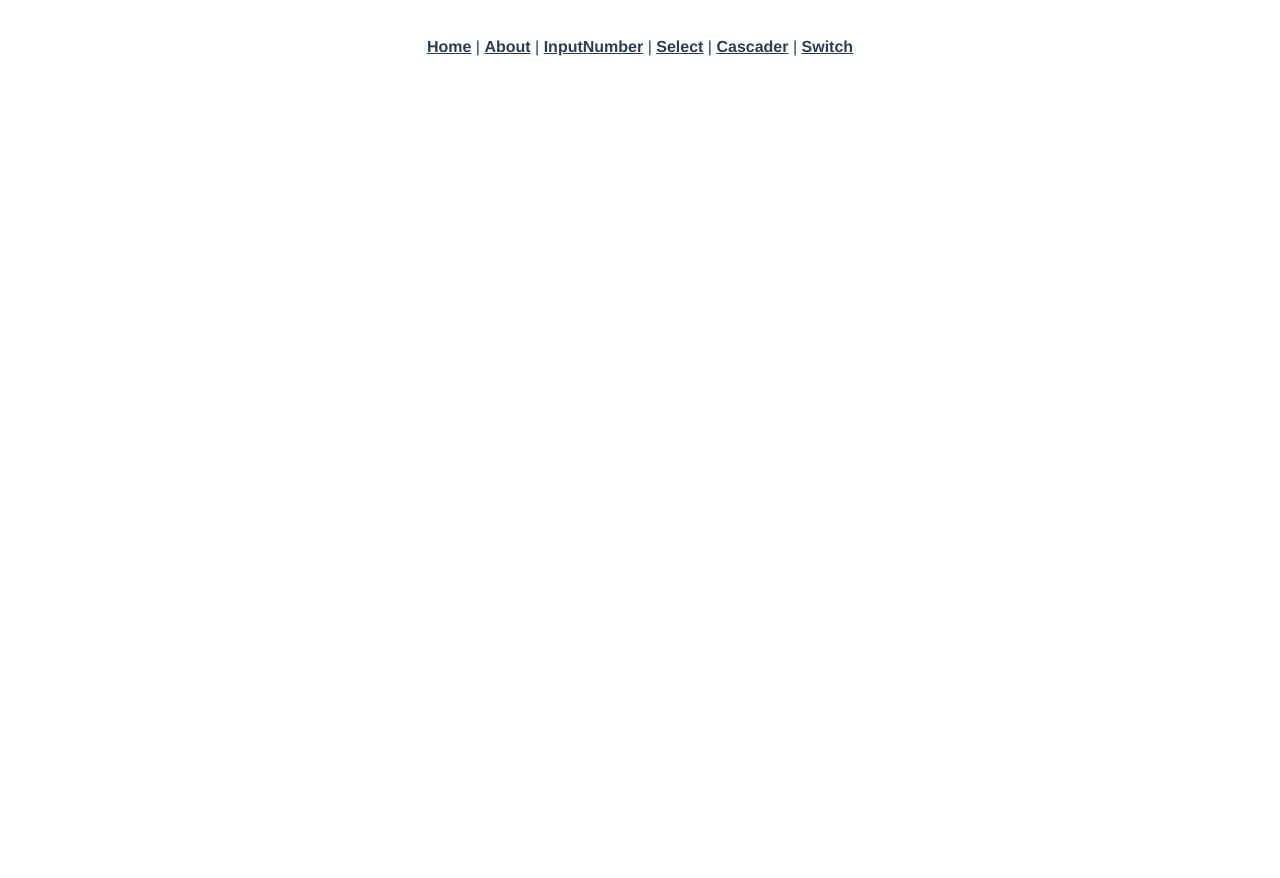
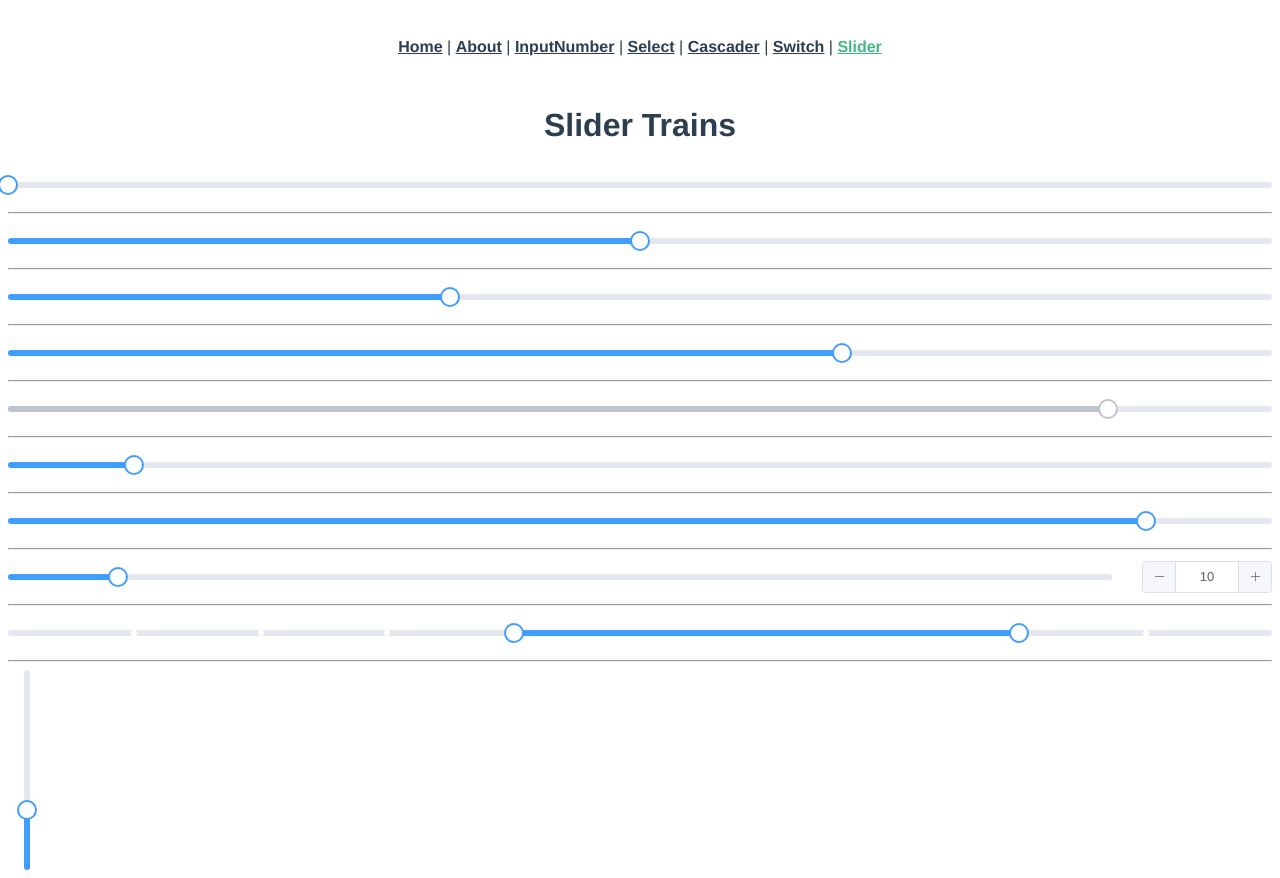
Before and after one commit to IDEAL-YANG/ContinueElement, a Vue app: page /slider in a window 1280 px wide. Before the commit the page ends 800 px from the top, so only its background shows below. Built offline with nearby package versions, Linux system fonts and the light colour scheme.

Commit message:
添加Slide Page练习

```diff
--- a/src/App.vue
+++ b/src/App.vue
@@ -6,7 +6,8 @@
       <router-link to="/inputnumber">InputNumber</router-link> |
       <router-link to="/select">Select</router-link> |
       <router-link to="/cascader">Cascader</router-link> |
-      <router-link to="/switch">Switch</router-link>
+      <router-link to="/switch">Switch</router-link> |
+      <router-link to="/slider">Slider</router-link>
     </div>
     <router-view/>
   </div>
--- /dev/null
+++ b/src/components/Slider.vue
@@ -0,0 +1,52 @@
+<template>
+  <div>
+    <el-slider v-model="value1"></el-slider>
+    <hr>
+    <el-slider v-model="value2"></el-slider>
+    <hr>
+    <el-slider v-model="value3" :show-tooltip="false"></el-slider>
+    <hr>
+    <el-slider v-model="value4" :format-tooltip="formatterTips"></el-slider>
+    <hr>
+    <el-slider v-model="value5" disabled></el-slider>
+    <hr>
+    <el-slider v-model="value6" :step="10"></el-slider>
+    <hr>
+    <el-slider v-model="value7" :step="10" :show-stops="true"></el-slider>
+    <hr>
+    <el-slider v-model="value8" :show-input="true"></el-slider>
+    <hr>
+    <el-slider v-model="value9" :step="10" :show-stops="true" range></el-slider>
+    <hr>
+    <el-slider v-model="value10" vertical height="200px"></el-slider>
+  </div>
+</template>
+
+<script>
+  export default {
+    name: 'Slider',
+    data () {
+      return {
+        value1: 0,
+        value2: 50,
+        value3: 35,
+        value4: 66,
+        value5: 87,
+        value6: 10,
+        value7: 90,
+        value8: 10,
+        value9: [40,80],
+        value10: 30,
+      };
+    },
+    methods: {
+      formatterTips(val) {
+        return val/100
+      }
+    }
+  }
+</script>
+
+<style scoped>
+
+</style>
--- a/src/router.js
+++ b/src/router.js
@@ -5,6 +5,7 @@ import InputNumberPage from './views/InputNumberPage'
 import SelectPage from './views/SelectPage'
 import CascaderPage from './views/CascaderPage'
 import SwitchPage from './views/SwitchPage'
+import SliderPage from '@/views/SliderPage'
 
 Vue.use(Router)
 
@@ -44,6 +45,11 @@ export default new Router({
       path: '/switch',
       name: 'switch',
       component: SwitchPage
+    },
+    {
+      path: '/slider',
+      name: 'slider',
+      component: SliderPage
     }
   ]
 })
--- /dev/null
+++ b/src/views/SliderPage.vue
@@ -0,0 +1,21 @@
+<template>
+  <div>
+    <h1>Slider Trains</h1>
+    <temp-slider></temp-slider>
+  </div>
+</template>
+
+<script>
+  import TempSlider from '@/components/Slider'
+
+  export default {
+    name: 'SliderPage',
+    components: {
+      TempSlider
+    }
+  }
+</script>
+
+<style scoped>
+
+</style>
```
